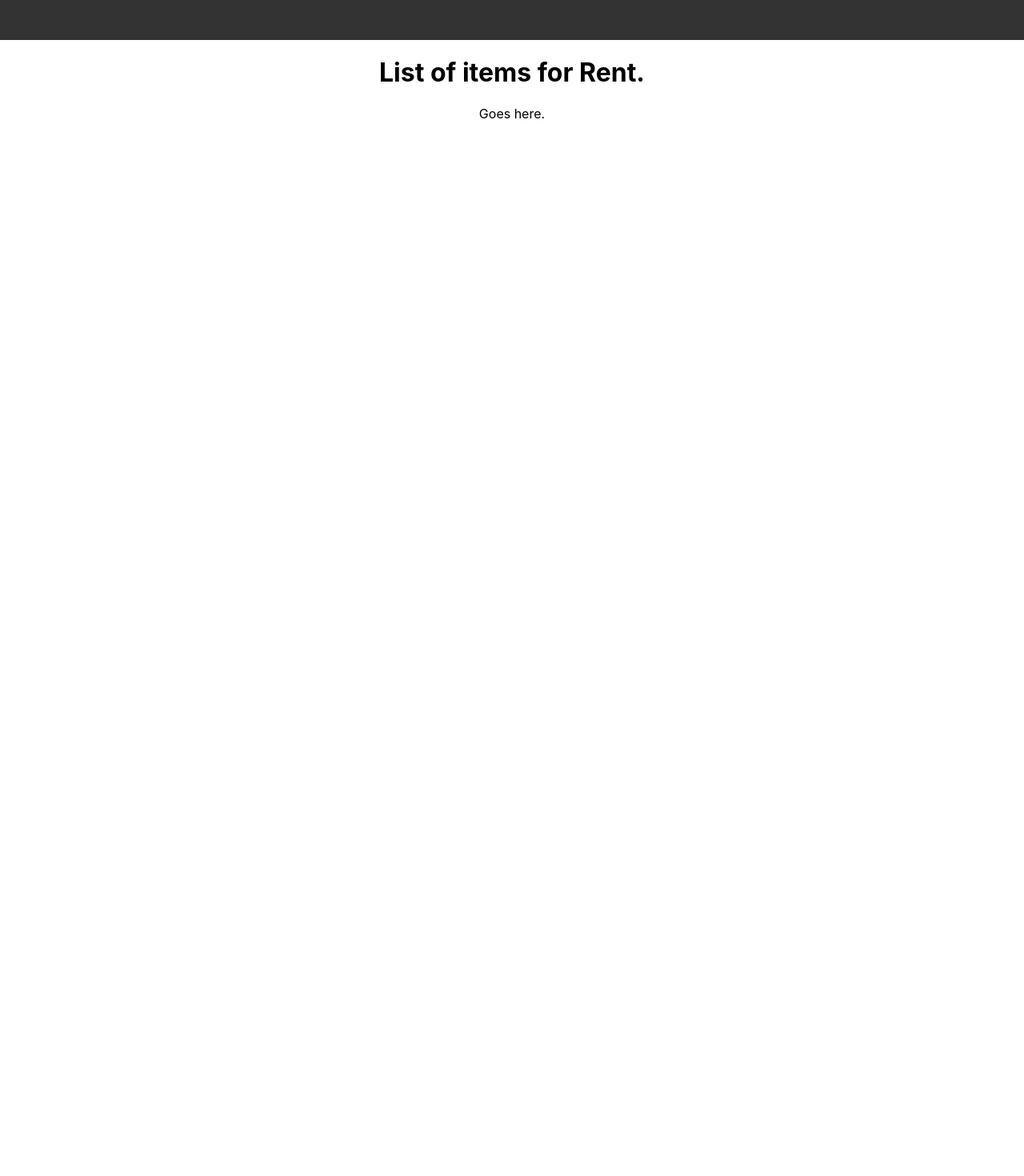
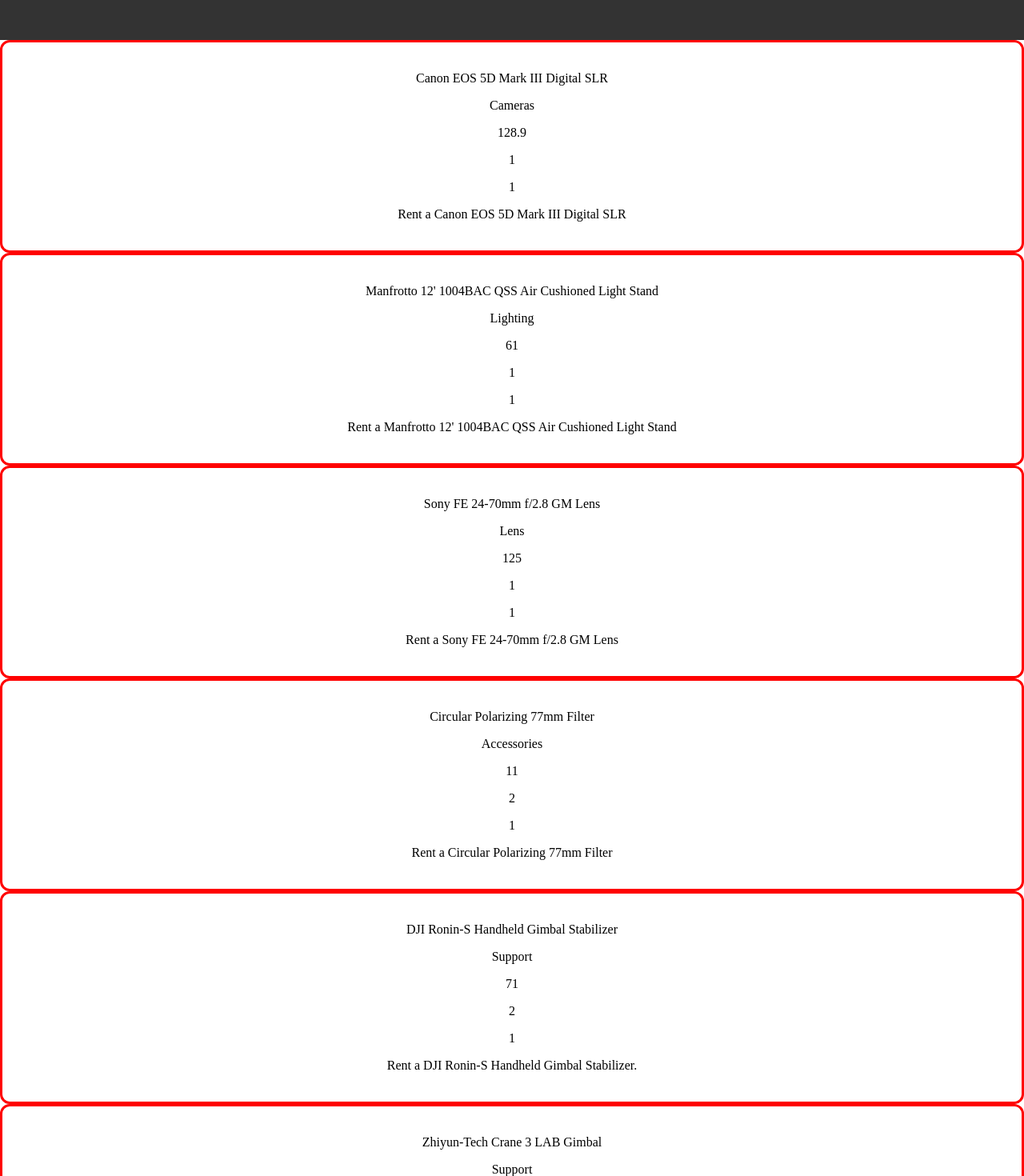
Before and after one commit to bw-eu-use-my-tech-stuff/FE, a React (Create React App) app in the folder yoursmineyours/: page / in a window 1280 px wide. Shown: the part 560-2030 px from the top of the page at 80% size. Before the commit the page ends 800 px from the top, so only its background shows below. Built offline with nearby package versions, Linux system fonts and the light colour scheme.

Commit message:
Some styles added. Rendering data from list of items.

```diff
--- a/yoursmineyours/package.json
+++ b/yoursmineyours/package.json
@@ -10,6 +10,7 @@
     "react-dom": "^16.12.0",
     "react-router-dom": "^5.1.2",
     "react-scripts": "3.3.1",
+    "styled-components": "^5.0.0",
     "tachyons-background-position": "^1.0.3",
     "tachyons-background-size": "^5.0.5",
     "tachyons-border-colors": "^4.2.3",
--- a/yoursmineyours/src/App.js
+++ b/yoursmineyours/src/App.js
@@ -1,15 +1,18 @@
 import React from 'react';
 import './styles/App.css';
 import Home from './components/Home';
-import Login from './components/OwnerLogin';
 import { Route } from 'react-router-dom';
 import ForRentForm from './components/RentItemForm';
+import OwnerRegister from './components/OwnerRegister';
+import OwnerLogin from './components/OwnerLogin';
 
 function App() {
   return (
     <div className="App">
       <Route exact path="/" component={Home}/>
-      <Route path="/login" component={Login}/>
+      <Route path="/login" component={OwnerLogin}/>
+      <Route path="/register" component={OwnerRegister}/>
+
       <Route path="/rentItem" component={ForRentForm}/>
     </div>
   );
--- a/yoursmineyours/src/components/ListOfRentItems.js
+++ b/yoursmineyours/src/components/ListOfRentItems.js
@@ -1,11 +1,75 @@
 import React from 'react';
+import RentItemCard from './RentItemCard';
+
+let dataFromAPI = [
+    {
+    name: "Canon EOS 5D Mark III Digital SLR",
+    category: "Cameras",
+    cost: 128.9,
+    user_id: 1,
+    available: 1,
+    description: "Rent a Canon EOS 5D Mark III Digital SLR"
+  },
+  {
+    name: "Manfrotto 12' 1004BAC QSS Air Cushioned Light Stand",
+    category: "Lighting",
+    cost: 61.0,
+    user_id: 1,
+    available: 1,
+    description:
+      "Rent a Manfrotto 12' 1004BAC QSS Air Cushioned Light Stand"
+  },
+  {
+    name: "Sony FE 24-70mm f/2.8 GM Lens",
+    category: "Lens",
+    cost: 125.0,
+    user_id: 1,
+    available: 1,
+    description: "Rent a Sony FE 24-70mm f/2.8 GM Lens"
+  },
+  {
+    name: "Circular Polarizing 77mm Filter",
+    category: "Accessories",
+    cost: 11.0,
+    user_id: 2,
+    available: 1,
+    description: "Rent a Circular Polarizing 77mm Filter"
+  },
+  {
+    name: "DJI Ronin-S Handheld Gimbal Stabilizer",
+    category: "Support",
+    cost: 71.0,
+    user_id: 2,
+    available: 1,
+    description: "Rent a DJI Ronin-S Handheld Gimbal Stabilizer. "
+  },
+  {
+    name: "Zhiyun-Tech Crane 3 LAB Gimbal",
+    category: "Support",
+    cost: 88.0,
+    user_id: 1,
+    available: 0,
+    description: "Rent a Zhiyun-Tech Crane 3 LAB Gimbal. "
+  },
+  {
+    name: "Extra Sony NP-FZ100 Battery",
+    category: "Accessories",
+    cost: 21.0,
+    user_id: 2,
+    available: 0,
+    description: "Rent an Extra NP-FZ100 Battery. "
+  }]
 
 function ItemsForRent(){
 
     return(
         <div>
-            <h1>List of items for Rent.</h1>
-            <p>Goes here.</p>
+            {
+            dataFromAPI.map((item, index) => {
+                // console.log(item);
+                return <RentItemCard key={index} data={item} />;
+            })
+            }
         </div>
     )
 }
--- a/yoursmineyours/src/components/OwnerLogin.js
+++ b/yoursmineyours/src/components/OwnerLogin.js
@@ -16,8 +16,12 @@ function OwnerLogin(props) {
 
   const submitHandler = event => {
       event.preventDefault();
-      console.log(user);
       // Here add the object to the backend.
+    }
+
+    const goToRegister = event => {
+      event.preventDefault();
+      props.history.push('/register');
     }
 
   return (
@@ -38,15 +42,10 @@ function OwnerLogin(props) {
           onChange={event => changeHandler(event)}
         />
         <button onClick={submitHandler}>Login</button>
-        <button onClick={goToRegister}>Need to Register?</button>
+        <button onClick={event => goToRegister(event)}>Need to Register</button>
       </form>
     </div>
   );
-
-  function goToRegister(){
-    props.history.push('/login');
-  }
-
 }
 
 
--- a/yoursmineyours/src/components/OwnerRegister.js
+++ b/yoursmineyours/src/components/OwnerRegister.js
@@ -3,38 +3,32 @@ import "../styles/Login.css";
 
 function OwnerRegister(props) {
   const [registrar, setRegistrar] = useState({
-    email: "",
+    username: "",
     password: "",
-    name: ""
+    account_type: ""
   });
 
   const changeHandler = event => {
-      setUser({
+      setRegistrar({
           ...registrar,
           [event.target.name]: event.target.value
       });
   };
 
-  const goToRegister = event => {
-
-    //Redirect to the register page.
-  }
-
   const register = event => {
       event.preventDefault();
-      console.log(user);
+      props.history.push('/login');
       // Here add the object to the backend.
-      // Here redirect the user.
     }
 
   return (
     <div>
       <form className="loginForm">
-        <label>Email:</label>
+        <label>Username:</label>
         <input
           type="text"
-          placeholder="Email"
-          name="email"
+          placeholder="Username"
+          name="username"
           onChange={event => changeHandler(event)}
         />
         <label>Password</label>
@@ -45,14 +39,13 @@ function OwnerRegister(props) {
           onChange={event => changeHandler(event)}
         />
 
-        <label>Name</label>
+        <label>Account Type:</label>
         <input
         type="text"
         placeholder="Name"
         name="name"
         onChange={event => changeHandler(event)}
         />
-
         <button onClick={event => register(event)}>Register</button>
       </form>
     </div>
--- /dev/null
+++ b/yoursmineyours/src/components/RentItemCard.js
@@ -0,0 +1,30 @@
+import React from 'react';
+import styled from 'styled-components';
+
+const Box = styled.div`
+border: 3px solid red;
+font-family: New Courier;
+border-radius: 12px;
+margin: 0 auto;
+padding: 20px 20px;
+
+`
+
+function RentItemCard(props){
+
+    console.log('Props from RentItemCard: ' + props.data.name);
+
+    return(
+
+        <Box>
+            <p>{props.data.name}</p>
+            <p>{props.data.category}</p>
+            <p>{props.data.cost}</p>
+            <p>{props.data.user_id}</p>
+            <p>{props.data.available}</p>
+            <p>{props.data.description}</p>
+        </Box>
+    )
+}
+
+export default RentItemCard;
```
Also changed, not shown: 1 other file (tests, documents, lock files or other folders).
